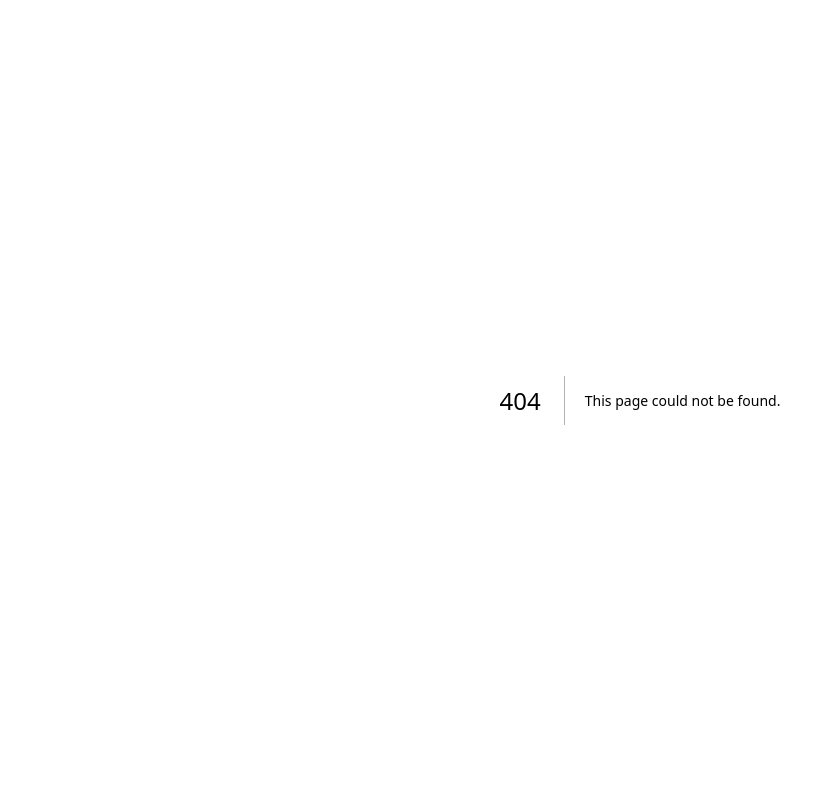
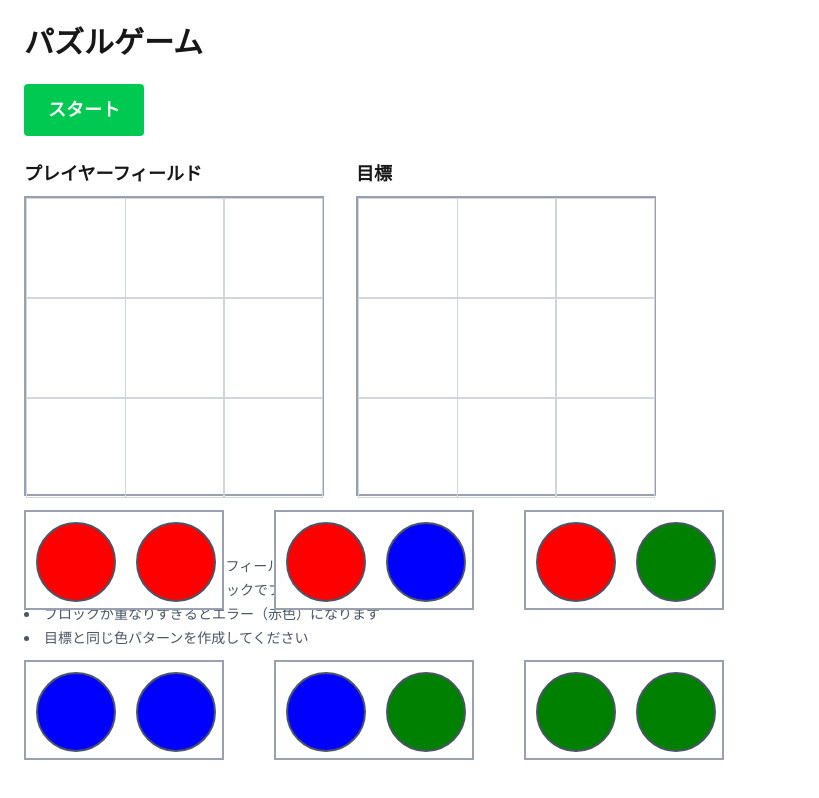
Before and after one commit to izmktr/riddletools, a Next.js app: page /colorpuzzle in a window 1280 px wide. Before the commit this address had no page. Shown: the whole page, without its empty margins (0-819 px from the left). Built offline with nearby package versions, Linux system fonts and the light colour scheme.

Commit message:
feat: パズルゲームへのリンクを追加し、光の三原色のリンクを削除

```diff
--- a/src/app/puzzle/page.tsx
+++ b/src/app/colorpuzzle/page.tsx
@@ -11,7 +11,7 @@ interface Block {
   id: string;
   colors: [string, string]; // 2つの円の色
   position: Position;
-  rotation: 0 | 90; // 0度または90度回転
+  rotation: 0 | 90 | 180 | 270; // 0度または90度回転
   isOnField: boolean;
   isError: boolean;
   originalPosition: Position;
@@ -23,6 +23,13 @@ interface FieldCell {
 }
 
 export default function PuzzlePage() {
+  // ブロックサイズの定数定義
+  const BLOCK_SIZE = 100; // ブロックの1辺のサイズ
+  const BLOCK_WIDTH = 200;
+  const BLOCK_HEIGHT = 100;
+  const CIRCLE_SIZE = 80;
+  const CIRCLE_MARGIN = 10;
+
   const [gameStarted, setGameStarted] = useState(false);
   const [timer, setTimer] = useState(0);
   const [isRunning, setIsRunning] = useState(false);
@@ -30,12 +37,12 @@ export default function PuzzlePage() {
 
   // 初期ブロック配置
   const initialBlocks: Block[] = [
-    { id: 'rr', colors: ['red', 'red'], position: { x: 50, y: 450 }, rotation: 0, isOnField: false, isError: false, originalPosition: { x: 50, y: 450 } },
-    { id: 'rb', colors: ['red', 'blue'], position: { x: 200, y: 450 }, rotation: 0, isOnField: false, isError: false, originalPosition: { x: 200, y: 450 } },
-    { id: 'rg', colors: ['red', 'green'], position: { x: 350, y: 450 }, rotation: 0, isOnField: false, isError: false, originalPosition: { x: 350, y: 450 } },
-    { id: 'bb', colors: ['blue', 'blue'], position: { x: 50, y: 600 }, rotation: 0, isOnField: false, isError: false, originalPosition: { x: 50, y: 600 } },
-    { id: 'bg', colors: ['blue', 'green'], position: { x: 200, y: 600 }, rotation: 0, isOnField: false, isError: false, originalPosition: { x: 200, y: 600 } },
-    { id: 'gg', colors: ['green', 'green'], position: { x: 350, y: 600 }, rotation: 0, isOnField: false, isError: false, originalPosition: { x: 350, y: 600 } }
+    { id: 'rr', colors: ['red', 'red'], position: { x: 0, y: 350 }, rotation: 0, isOnField: false, isError: false, originalPosition: { x: 0, y: 350 } },
+    { id: 'rb', colors: ['red', 'blue'], position: { x: 250, y: 350 }, rotation: 0, isOnField: false, isError: false, originalPosition: { x: 250, y: 350 } },
+    { id: 'rg', colors: ['red', 'green'], position: { x: 500, y: 350 }, rotation: 0, isOnField: false, isError: false, originalPosition: { x: 500, y: 350 } },
+    { id: 'bb', colors: ['blue', 'blue'], position: { x: 0, y: 500 }, rotation: 0, isOnField: false, isError: false, originalPosition: { x: 0, y: 500 } },
+    { id: 'bg', colors: ['blue', 'green'], position: { x: 250, y: 500 }, rotation: 0, isOnField: false, isError: false, originalPosition: { x: 250, y: 500 } },
+    { id: 'gg', colors: ['green', 'green'], position: { x: 500, y: 500 }, rotation: 0, isOnField: false, isError: false, originalPosition: { x: 500, y: 500 } }
   ];
 
   const [blocks, setBlocks] = useState<Block[]>(initialBlocks);
@@ -149,14 +156,97 @@ export default function PuzzlePage() {
       if (gridPos.col < 2) {
         positions.push({ row: gridPos.row, col: gridPos.col + 1 });
       }
-    } else {
+    } else if (block.rotation === 90) {
       // 縦向き: 下隣のセル
       if (gridPos.row < 2) {
         positions.push({ row: gridPos.row + 1, col: gridPos.col });
       }
+    } else if (block.rotation === 180) {
+      // 横向き（反転）: 左隣のセル
+      if (gridPos.col > 0) {
+        positions.push({ row: gridPos.row, col: gridPos.col - 1 });
+      }
+    } else if (block.rotation === 270) {
+      // 縦向き（反転）: 上隣のセル
+      if (gridPos.row > 0) {
+        positions.push({ row: gridPos.row - 1, col: gridPos.col });
+      }
     }
 
     return positions;
+  };
+
+  // 円形の重なり部分の色を計算
+  const getCircleOverlapColor = (block: Block): { circle1Color: string; circle2Color: string; overlapColor: string | null } => {
+    const circle1Pos = getCirclePosition(block, 0);
+    const circle2Pos = getCirclePosition(block, 1);
+
+    // 円同士の距離を計算
+    const distance = Math.sqrt(
+      Math.pow(circle2Pos.x - circle1Pos.x, 2) +
+      Math.pow(circle2Pos.y - circle1Pos.y, 2)
+    );
+
+    // 円の半径
+    const radius = CIRCLE_SIZE / 2;
+
+    // 重なりがあるかチェック（距離が直径より小さい場合）
+    if (distance < CIRCLE_SIZE) {
+      const overlapColor = mixColors([block.colors[0], block.colors[1]]);
+      return {
+        circle1Color: block.colors[0],
+        circle2Color: block.colors[1],
+        overlapColor
+      };
+    }
+
+    return {
+      circle1Color: block.colors[0],
+      circle2Color: block.colors[1],
+      overlapColor: null
+    };
+  };
+
+  // 円の絶対位置を取得
+  const getCirclePosition = (block: Block, circleIndex: 0 | 1): { x: number; y: number } => {
+    let offsetX = 0, offsetY = 0;
+
+    if (circleIndex === 0) {
+      // 第1の円
+      if (block.rotation === 0) {
+        offsetX = CIRCLE_MARGIN;
+        offsetY = CIRCLE_MARGIN;
+      } else if (block.rotation === 90) {
+        offsetX = CIRCLE_MARGIN;
+        offsetY = CIRCLE_MARGIN;
+      } else if (block.rotation === 180) {
+        offsetX = BLOCK_SIZE * 2 - CIRCLE_SIZE - CIRCLE_MARGIN;
+        offsetY = CIRCLE_MARGIN;
+      } else if (block.rotation === 270) {
+        offsetX = CIRCLE_MARGIN;
+        offsetY = BLOCK_SIZE * 2 - CIRCLE_SIZE - CIRCLE_MARGIN;
+      }
+    } else {
+      // 第2の円
+      if (block.rotation === 0) {
+        offsetX = BLOCK_SIZE * 2 - CIRCLE_SIZE - CIRCLE_MARGIN;
+        offsetY = CIRCLE_MARGIN;
+      } else if (block.rotation === 90) {
+        offsetX = CIRCLE_MARGIN;
+        offsetY = BLOCK_SIZE * 2 - CIRCLE_SIZE - CIRCLE_MARGIN;
+      } else if (block.rotation === 180) {
+        offsetX = CIRCLE_MARGIN;
+        offsetY = CIRCLE_MARGIN;
+      } else if (block.rotation === 270) {
+        offsetX = CIRCLE_MARGIN;
+        offsetY = CIRCLE_MARGIN;
+      }
+    }
+
+    return {
+      x: block.position.x + offsetX + CIRCLE_SIZE / 2,
+      y: block.position.y + offsetY + CIRCLE_SIZE / 2
+    };
   };
 
   // フィールドを更新
@@ -200,7 +290,7 @@ export default function PuzzlePage() {
       while (!placed && attempts < 100) {
         const row = Math.floor(Math.random() * 3);
         const col = Math.floor(Math.random() * 3);
-        const rotation = Math.random() < 0.5 ? 0 : 90;
+        const rotation = [0, 90, 180, 270][Math.floor(Math.random() * 4)];
 
         // 配置可能かチェック
         const positions = [];
@@ -210,6 +300,10 @@ export default function PuzzlePage() {
           positions.push({ row, col: col + 1 });
         } else if (rotation === 90 && row < 2) {
           positions.push({ row: row + 1, col });
+        } else if (rotation === 180 && col > 0) {
+          positions.push({ row, col: col - 1 });
+        } else if (rotation === 270 && row > 0) {
+          positions.push({ row: row - 1, col });
         }
 
         // 範囲外チェック
@@ -230,7 +324,7 @@ export default function PuzzlePage() {
             x: 50 + col * 100,
             y: 100 + row * 100
           };
-          block.rotation = rotation as 0 | 90;
+          block.rotation = rotation as 0 | 90 | 180 | 270;
           block.isOnField = true;
           placed = true;
         }
@@ -374,8 +468,8 @@ export default function PuzzlePage() {
   const handleRotate = useCallback((blockId: string) => {
     setBlocks(prev => prev.map(block => {
       if (block.id === blockId) {
-        const newRotation = block.rotation === 0 ? 90 : 0;
-        const updatedBlock = { ...block, rotation: newRotation as 0 | 90 };
+        const newRotation = (block.rotation + 90) % 360;
+        const updatedBlock = { ...block, rotation: newRotation as 0 | 90 | 180 | 270 };
 
         if (block.isOnField) {
           // フィールド上なら衝突チェック
@@ -455,11 +549,12 @@ export default function PuzzlePage() {
         )}
       </div>
 
+
       <div className="flex gap-8 mb-8">
-        {/* 左側：プレイヤーフィールド */}
-        <div>
+        {/* 左側：プレイヤーフィールドとブロック */}
+        <div className="relative">
           <h3 className="text-lg font-bold mb-2">プレイヤーフィールド</h3>
-          <div className="grid grid-cols-3 gap-1 border-2 border-gray-400" style={{ width: '300px', height: '300px' }}>
+          <div className="grid grid-cols-3 border-2 border-gray-400" style={{ width: '300px', height: '300px' }}>
             {playerField.map((row, rowIndex) =>
               row.map((cell, colIndex) => (
                 <div
@@ -474,12 +569,95 @@ export default function PuzzlePage() {
               ))
             )}
           </div>
+          {/* ブロック配置エリアをプレイヤーフィールドに完全に重ねる */}
+          <div className="absolute top-0 left-0" style={{ height: '300px', width: '300px' }}>
+            {blocks.map((block) => (
+              <div
+                key={block.id}
+                className={`absolute cursor-move border-2 ${
+                  block.isError ? 'border-red-500 bg-red-100' : 'border-gray-400 bg-white'
+                }`}
+                style={{
+                  left: `${block.position.x}px`,
+                  top: `${block.position.y}px`, // 上に100pxずらしてフィールド下に揃える
+                  width: block.rotation === 0 || block.rotation === 180 ? `${BLOCK_SIZE * 2}px` : `${BLOCK_SIZE}px`,
+                  height: block.rotation === 0 || block.rotation === 180 ? `${BLOCK_SIZE}px` : `${BLOCK_SIZE * 2}px`,
+                  zIndex: dragState.dragId === block.id ? 1000 : 1,
+                }}
+                onMouseDown={(e) => handleMouseDown(e, block.id)}
+                onContextMenu={(e) => {
+                  e.preventDefault();
+                  handleRotate(block.id);
+                }}
+                onDoubleClick={() => handleRotate(block.id)}
+              >
+                {/* 円形の模様 */}
+                {(() => {
+                  const circleData = getCircleOverlapColor(block);
+                  return (
+                    <>
+                      {/* 第1の円 */}
+                      <div
+                        className="absolute rounded-full border-2 border-gray-600"
+                        style={{
+                          width: `${CIRCLE_SIZE}px`,
+                          height: `${CIRCLE_SIZE}px`,
+                          backgroundColor: circleData.circle1Color,
+                          left: block.rotation === 0 ? `${CIRCLE_MARGIN}px` :
+                                block.rotation === 90 ? `${CIRCLE_MARGIN}px` :
+                                block.rotation === 180 ? `${BLOCK_SIZE * 2 - CIRCLE_SIZE - CIRCLE_MARGIN}px` : `${CIRCLE_MARGIN}px`,
+                          top: block.rotation === 0 ? `${CIRCLE_MARGIN}px` :
+                               block.rotation === 90 ? `${CIRCLE_MARGIN}px` :
+                               block.rotation === 180 ? `${CIRCLE_MARGIN}px` : `${BLOCK_SIZE * 2 - CIRCLE_SIZE - CIRCLE_MARGIN}px`,
+                          zIndex: circleData.overlapColor ? 1 : 2,
+                        }}
+                      />
+                      {/* 第2の円 */}
+                      <div
+                        className="absolute rounded-full border-2 border-gray-600"
+                        style={{
+                          width: `${CIRCLE_SIZE}px`,
+                          height: `${CIRCLE_SIZE}px`,
+                          backgroundColor: circleData.circle2Color,
+                          left: block.rotation === 0 ? `${BLOCK_SIZE * 2 - CIRCLE_SIZE - CIRCLE_MARGIN}px` :
+                                block.rotation === 90 ? `${CIRCLE_MARGIN}px` :
+                                block.rotation === 180 ? `${CIRCLE_MARGIN}px` : `${CIRCLE_MARGIN}px`,
+                          top: block.rotation === 0 ? `${CIRCLE_MARGIN}px` :
+                               block.rotation === 90 ? `${BLOCK_SIZE * 2 - CIRCLE_SIZE - CIRCLE_MARGIN}px` :
+                               block.rotation === 180 ? `${CIRCLE_MARGIN}px` : `${CIRCLE_MARGIN}px`,
+                          zIndex: circleData.overlapColor ? 1 : 2,
+                        }}
+                      />
+                      {/* 重なり部分の混色円 */}
+                      {circleData.overlapColor && (
+                        <div
+                          className="absolute rounded-full border-2 border-gray-600"
+                          style={{
+                            width: `${CIRCLE_SIZE * 0.6}px`, // 重なり部分は少し小さく
+                            height: `${CIRCLE_SIZE * 0.6}px`,
+                            backgroundColor: circleData.overlapColor,
+                            left: block.rotation === 0 ? `${CIRCLE_MARGIN + (BLOCK_SIZE * 2 - CIRCLE_SIZE - CIRCLE_MARGIN * 2) / 2}px` :
+                                  block.rotation === 90 ? `${CIRCLE_MARGIN}px` :
+                                  block.rotation === 180 ? `${CIRCLE_MARGIN + (BLOCK_SIZE * 2 - CIRCLE_SIZE - CIRCLE_MARGIN * 2) / 2}px` : `${CIRCLE_MARGIN}px`,
+                            top: block.rotation === 0 ? `${CIRCLE_MARGIN + (CIRCLE_SIZE * 0.2)}px` :
+                                 block.rotation === 90 ? `${CIRCLE_MARGIN + (BLOCK_SIZE * 2 - CIRCLE_SIZE - CIRCLE_MARGIN * 2) / 2}px` :
+                                 block.rotation === 180 ? `${CIRCLE_MARGIN + (CIRCLE_SIZE * 0.2)}px` : `${CIRCLE_MARGIN + (BLOCK_SIZE * 2 - CIRCLE_SIZE - CIRCLE_MARGIN * 2) / 2}px`,
+                            zIndex: 3,
+                          }}
+                        />
+                      )}
+                    </>
+                  );
+                })()}
+              </div>
+            ))}
+          </div>
         </div>
 
         {/* 右側：例題フィールド */}
         <div>
           <h3 className="text-lg font-bold mb-2">目標</h3>
-          <div className="grid grid-cols-3 gap-1 border-2 border-gray-400" style={{ width: '300px', height: '300px' }}>
+          <div className="grid grid-cols-3 border-2 border-gray-400" style={{ width: '300px', height: '300px' }}>
             {targetField.map((row, rowIndex) =>
               row.map((cell, colIndex) => (
                 <div
@@ -497,49 +675,6 @@ export default function PuzzlePage() {
         </div>
       </div>
 
-      {/* ブロック */}
-      <div className="relative" style={{ height: '300px' }}>
-        {blocks.map((block) => (
-          <div
-            key={block.id}
-            className={`absolute cursor-move border-2 ${
-              block.isError ? 'border-red-500 bg-red-100' : 'border-gray-400 bg-white'
-            }`}
-            style={{
-              left: `${block.position.x}px`,
-              top: `${block.position.y}px`,
-              width: block.rotation === 0 ? '200px' : '100px',
-              height: block.rotation === 0 ? '100px' : '200px',
-              zIndex: dragState.dragId === block.id ? 1000 : 1,
-            }}
-            onMouseDown={(e) => handleMouseDown(e, block.id)}
-            onContextMenu={(e) => {
-              e.preventDefault();
-              handleRotate(block.id);
-            }}
-            onDoubleClick={() => handleRotate(block.id)}
-          >
-            {/* 円形の模様 */}
-            <div
-              className="absolute w-8 h-8 rounded-full border-2 border-gray-600"
-              style={{
-                backgroundColor: block.colors[0],
-                left: block.rotation === 0 ? '25px' : '36px',
-                top: block.rotation === 0 ? '36px' : '25px',
-              }}
-            />
-            <div
-              className="absolute w-8 h-8 rounded-full border-2 border-gray-600"
-              style={{
-                backgroundColor: block.colors[1],
-                left: block.rotation === 0 ? '125px' : '36px',
-                top: block.rotation === 0 ? '36px' : '125px',
-              }}
-            />
-          </div>
-        ))}
-      </div>
-
       {/* 説明 */}
       <div className="mt-8 text-sm text-gray-600 max-w-2xl">
         <h3 className="font-bold mb-2">操作方法:</h3>
--- a/src/app/page.tsx
+++ b/src/app/page.tsx
@@ -31,12 +31,7 @@ export default function Home() {
           </Link>
         </li>
         <li>
-          <Link href="/rgb" className="block bg-red-100 hover:bg-red-200 text-red-900 font-semibold rounded px-6 py-4 shadow">
-            光の三原色
-          </Link>
-        </li>
-        <li>
-          <Link href="/puzzle" className="block bg-indigo-100 hover:bg-indigo-200 text-indigo-900 font-semibold rounded px-6 py-4 shadow">
+          <Link href="/colorpuzzle" className="block bg-indigo-100 hover:bg-indigo-200 text-indigo-900 font-semibold rounded px-6 py-4 shadow">
             パズルゲーム
           </Link>
         </li>
```
